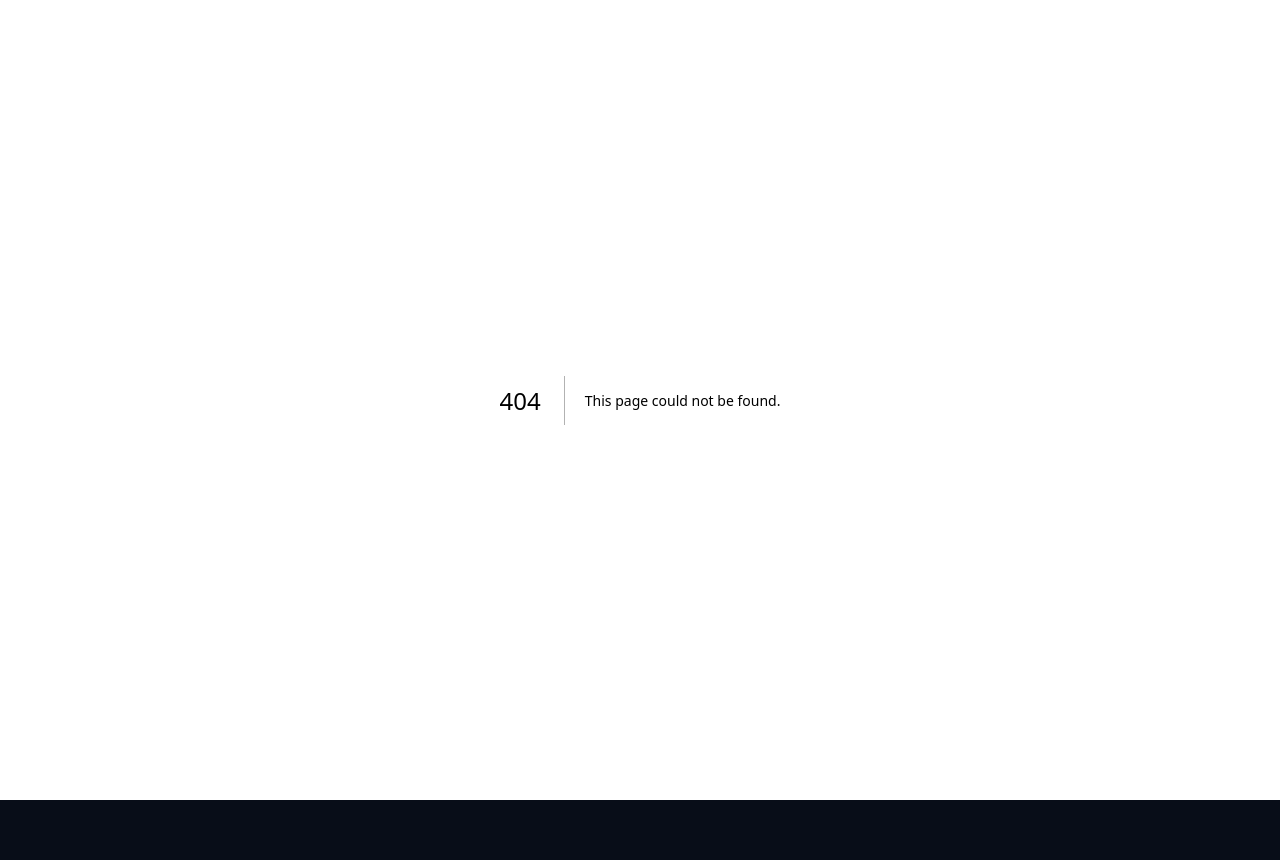
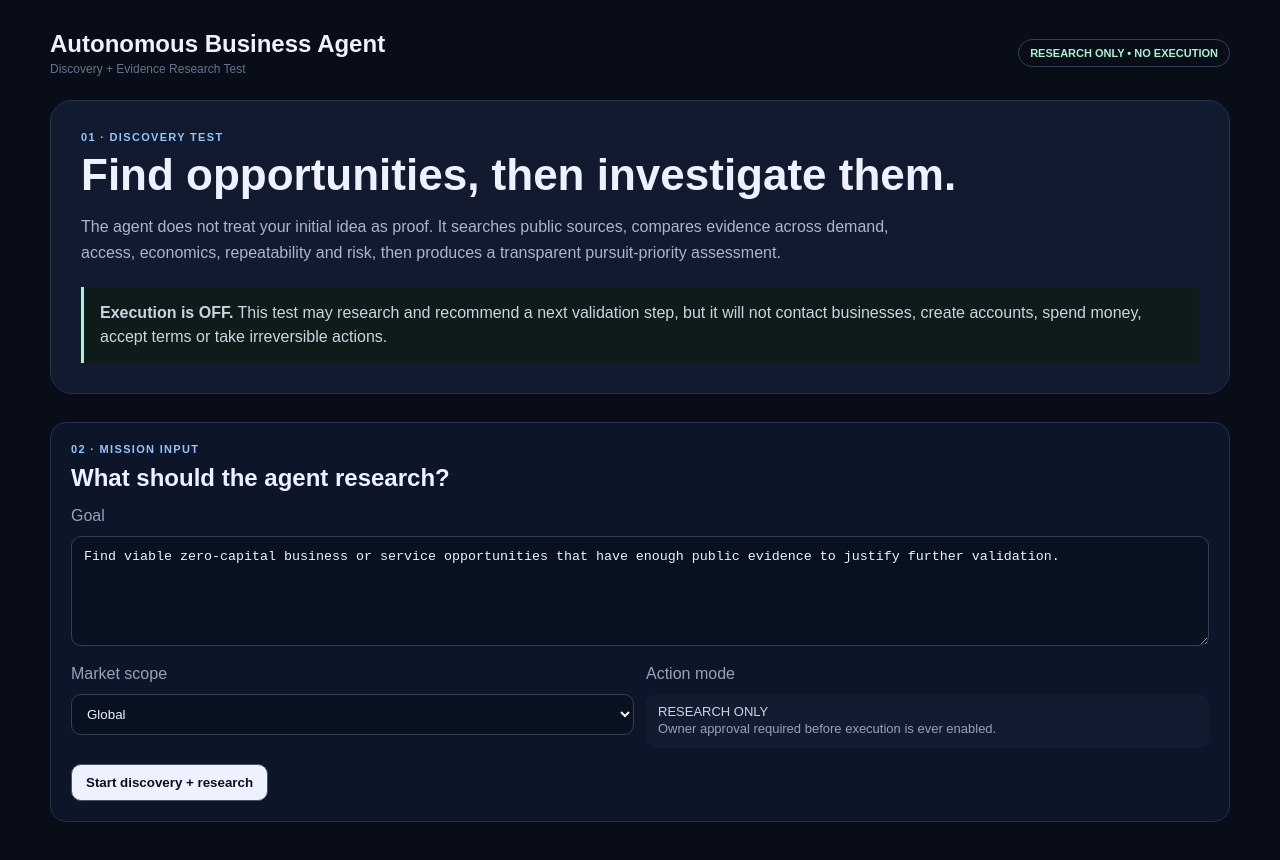
Before and after one commit to Sel2008/Autonomous-agent-business-, a Next.js app: page /discovery in a window 1280 px wide. Before the commit this address had no page. Shown: the top 860 px of the page. Before the commit the page ends 800 px from the top, so only its background shows below. Built offline with nearby package versions, Linux system fonts and the light colour scheme.

Commit message:
Add research-only discovery dashboard

```diff
--- /dev/null
+++ b/app/discovery/page.tsx
@@ -0,0 +1,82 @@
+"use client";
+
+import { useState } from "react";
+
+type Candidate = {
+  name:string; opportunityType:string; market:string; rationale:string;
+  pursuitPriority:number; confidence:number;
+  demandEvidence:string; accessEvidence:string; economicsEvidence:string;
+  repeatabilityEvidence:string; riskEvidence:string; risks:string[];
+  nextValidation:string; sourceUrls:string[];
+};
+
+export default function DiscoveryPage(){
+  const [goal,setGoal]=useState("Find viable zero-capital business or service opportunities that have enough public evidence to justify further validation.");
+  const [marketScope,setMarketScope]=useState("Global");
+  const [loading,setLoading]=useState(false);
+  const [error,setError]=useState("");
+  const [summary,setSummary]=useState("");
+  const [candidates,setCandidates]=useState<Candidate[]>([]);
+
+  async function run(){
+    setLoading(true); setError(""); setCandidates([]); setSummary("");
+    try{
+      const r=await fetch("/api/discovery",{method:"POST",headers:{"Content-Type":"application/json"},body:JSON.stringify({goal,marketScope})});
+      const data=await r.json();
+      if(!r.ok || !data.ok) throw new Error(data.error||"Discovery failed");
+      setSummary(data.summary||"Research completed.");
+      setCandidates(data.candidates||[]);
+    }catch(e){setError(e instanceof Error?e.message:"Discovery failed")}
+    finally{setLoading(false)}
+  }
+
+  return <main className="shell">
+    <header className="top">
+      <div><div className="brand">Autonomous Business Agent</div><div className="subbrand">Discovery + Evidence Research Test</div></div>
+      <span className="badge">RESEARCH ONLY • NO EXECUTION</span>
+    </header>
+
+    <section className="hero">
+      <div className="eyebrow">01 · DISCOVERY TEST</div>
+      <h1>Find opportunities, then investigate them.</h1>
+      <p>The agent does not treat your initial idea as proof. It searches public sources, compares evidence across demand, access, economics, repeatability and risk, then produces a transparent pursuit-priority assessment.</p>
+      <div className="notice"><strong>Execution is OFF.</strong> This test may research and recommend a next validation step, but it will not contact businesses, create accounts, spend money, accept terms or take irreversible actions.</div>
+    </section>
+
+    <section className="section card">
+      <div className="eyebrow">02 · MISSION INPUT</div>
+      <h2>What should the agent research?</h2>
+      <label className="muted">Goal</label>
+      <textarea value={goal} onChange={e=>setGoal(e.target.value)} style={{width:"100%",minHeight:110,marginTop:8,padding:12,borderRadius:10,border:"1px solid #334155",background:"#08111f",color:"#eef2ff"}} />
+      <div style={{display:"grid",gridTemplateColumns:"1fr 1fr",gap:12,marginTop:12}}>
+        <div><label className="muted">Market scope</label><select value={marketScope} onChange={e=>setMarketScope(e.target.value)} style={{width:"100%",marginTop:8,padding:11,borderRadius:10,border:"1px solid #334155",background:"#08111f",color:"#eef2ff"}}><option>Global</option><option>South Africa</option><option>United States</option><option>United Kingdom</option><option>Australia</option><option>Canada</option><option>Specific country or city</option></select></div>
+        <div><label className="muted">Action mode</label><div className="next" style={{marginTop:8}}>RESEARCH ONLY<br/><span className="muted">Owner approval required before execution is ever enabled.</span></div></div>
+      </div>
+      <button className="button" style={{marginTop:16}} onClick={run} disabled={loading}>{loading?"Researching…":"Start discovery + research"}</button>
+      {error&&<div className="notice" style={{marginTop:14}}><strong>Research not started:</strong> {error}</div>}
+    </section>
+
+    {summary&&<section className="section card"><div className="eyebrow">03 · RESEARCH SYNTHESIS</div><h2>What the agent found</h2><p className="muted">{summary}</p></section>}
+
+    {candidates.length>0&&<section className="section">
+      <div className="eyebrow">04 · EVIDENCE-BACKED PRIORITIZATION</div>
+      <h2>Candidates worth the next validation step</h2>
+      <p className="muted">“Pursuit priority” is a research-based prioritization aid, not a guarantee of success. Weak or conflicting evidence lowers confidence.</p>
+      <div className="cards">
+      {candidates.map((c,i)=><article className="card" key={c.name+i}>
+        <div className="op-top"><span className="pill">Priority {Math.round(c.pursuitPriority)}/100</span><span className="muted">Confidence {Math.round(c.confidence)}%</span></div>
+        <h3>{c.name}</h3><div className="muted">{c.opportunityType} · {c.market}</div>
+        <p>{c.rationale}</p>
+        <div className="next"><strong>Demand:</strong> {c.demandEvidence}</div>
+        <div className="next"><strong>Access:</strong> {c.accessEvidence}</div>
+        <div className="next"><strong>Economics:</strong> {c.economicsEvidence}</div>
+        <div className="next"><strong>Repeatability:</strong> {c.repeatabilityEvidence}</div>
+        <div className="next"><strong>Risk:</strong> {c.riskEvidence}</div>
+        {c.risks?.length>0&&<div className="notice"><strong>Risks:</strong> {c.risks.join(" • ")}</div>}
+        <div className="next"><strong>Next validation:</strong> {c.nextValidation}</div>
+        <div style={{marginTop:12}}><strong>Sources</strong>{c.sourceUrls?.map((u,j)=><div key={j} className="source">{u}</div>)}</div>
+      </article>)}
+      </div>
+    </section>}
+  </main>
+}
```
